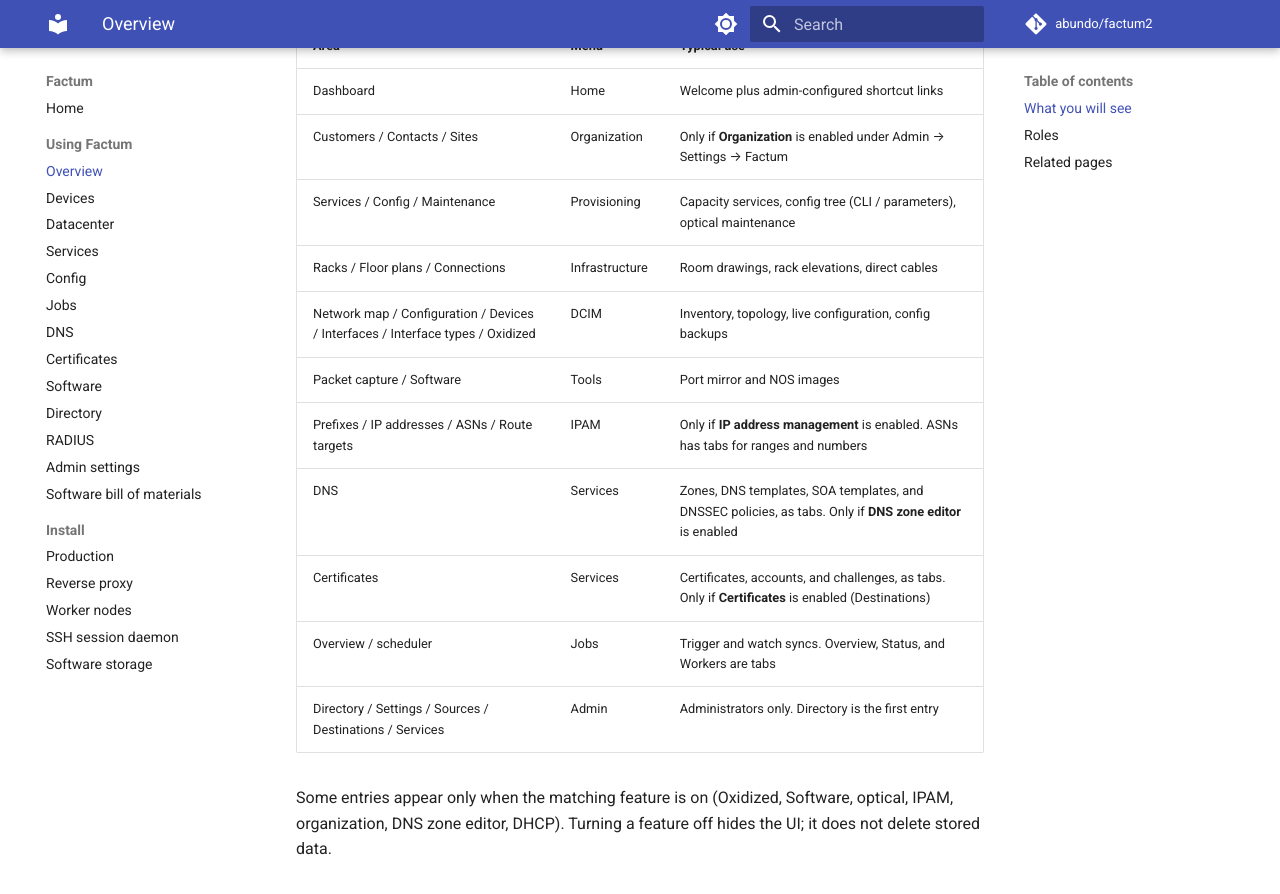
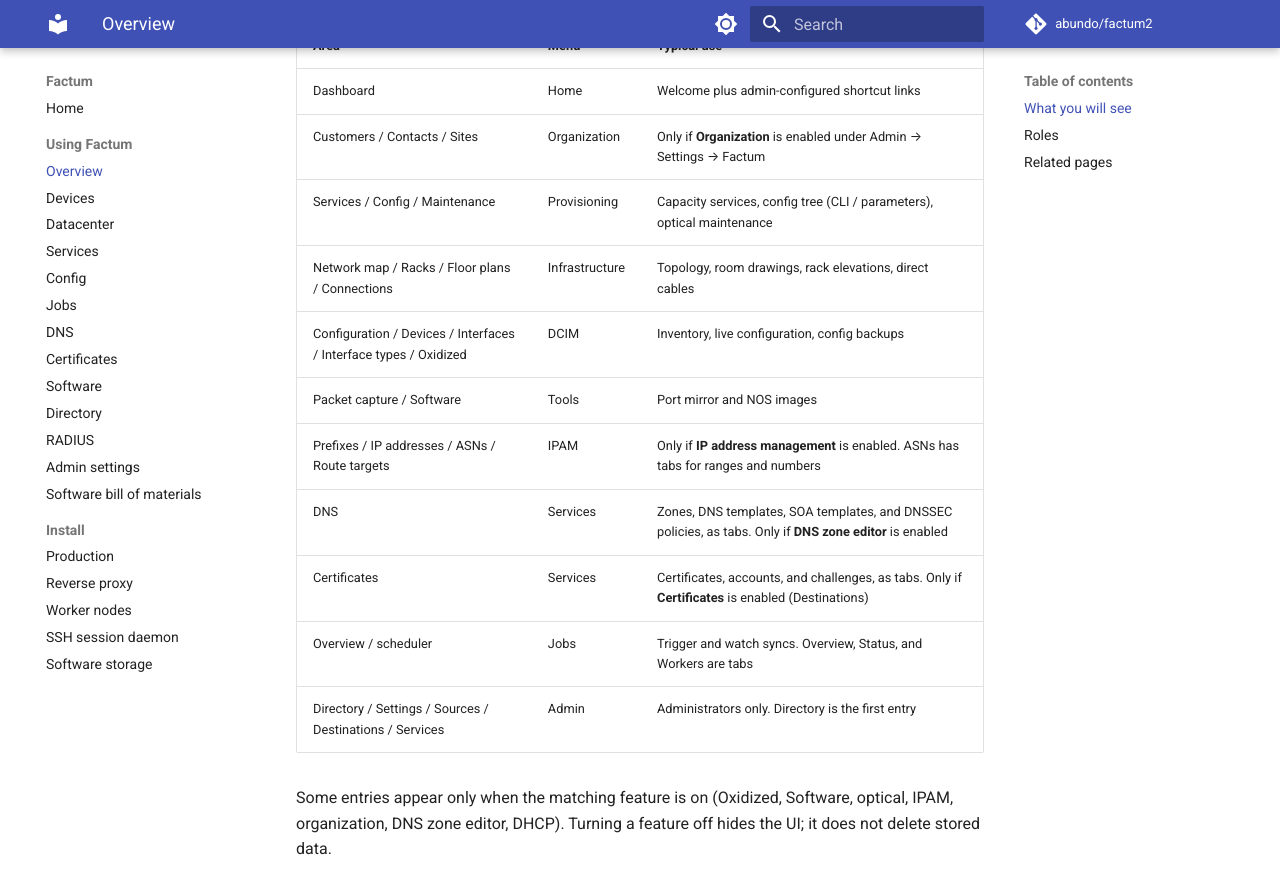
Before and after one commit to abundo/factum2, an MkDocs documentation site: the page built from docs/user/index.md, in a window 1280 px wide and 900 px high, scrolled down 392 px. Shown: the top 894 px of the window. Built offline with MkDocs 1.6.1 and Material for MkDocs 9.7.7, drawn with Linux system fonts in a browser that asks for light colours; comment, search, counter and statistics services are not loaded.

Commit message:
Move Network map into the Infrastructure menu.

```diff
--- a/docs/user/index.md
+++ b/docs/user/index.md
@@ -21,8 +21,8 @@
 | Dashboard | Home | Welcome plus admin-configured shortcut links |
 | Customers / Contacts / Sites | Organization | Only if **Organization** is enabled under Admin → Settings → Factum |
 | Services / Config / Maintenance | Provisioning | Capacity services, config tree (CLI / parameters), optical maintenance |
-| Racks / Floor plans / Connections | Infrastructure | Room drawings, rack elevations, direct cables |
-| Network map / Configuration / Devices / Interfaces / Interface types / Oxidized | DCIM | Inventory, topology, live configuration, config backups |
+| Network map / Racks / Floor plans / Connections | Infrastructure | Topology, room drawings, rack elevations, direct cables |
+| Configuration / Devices / Interfaces / Interface types / Oxidized | DCIM | Inventory, live configuration, config backups |
 | Packet capture / Software | Tools | Port mirror and NOS images |
 | Prefixes / IP addresses / ASNs / Route targets | IPAM | Only if **IP address management** is enabled. ASNs has tabs for ranges and numbers |
 | DNS | Services | Zones, DNS templates, SOA templates, and DNSSEC policies, as tabs. Only if **DNS zone editor** is enabled |
--- a/web/frontend/src/layout/AppMenu.vue
+++ b/web/frontend/src/layout/AppMenu.vue
@@ -125,12 +125,12 @@
           : []),
       ]),
       section('Infrastructure', [
+        { label: 'Network map', icon: 'i-lucide-globe', to: '/network-map' },
         { label: 'Racks', icon: 'i-lucide-rows-3', to: '/dcim/racks' },
         { label: 'Floor plans', icon: 'i-lucide-layout-panel-left', to: '/dcim/floor-plans' },
         { label: 'Connections', icon: 'i-lucide-share-2', to: '/dcim/connections' },
       ]),
       section('DCIM', [
-        { label: 'Network map', icon: 'i-lucide-globe', to: '/network-map' },
         { label: 'Configuration', icon: 'i-lucide-square-terminal', to: '/dcim/configuration' },
         { label: 'Devices', icon: 'i-lucide-server', to: '/device' },
         { label: 'Interfaces', icon: 'i-lucide-cable', to: '/dcim/interfaces' },
```
Also changed, not shown: docs/user/devices.md (+1 -1 lines).
